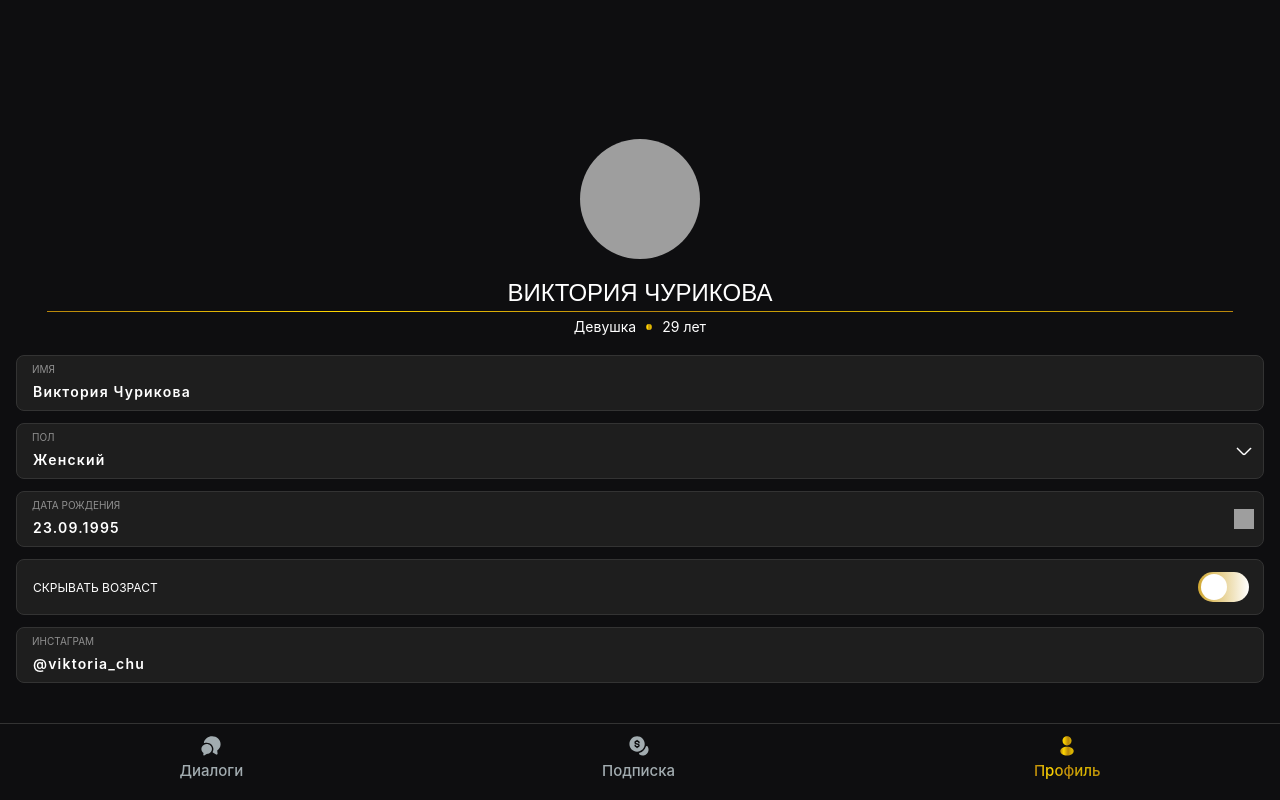
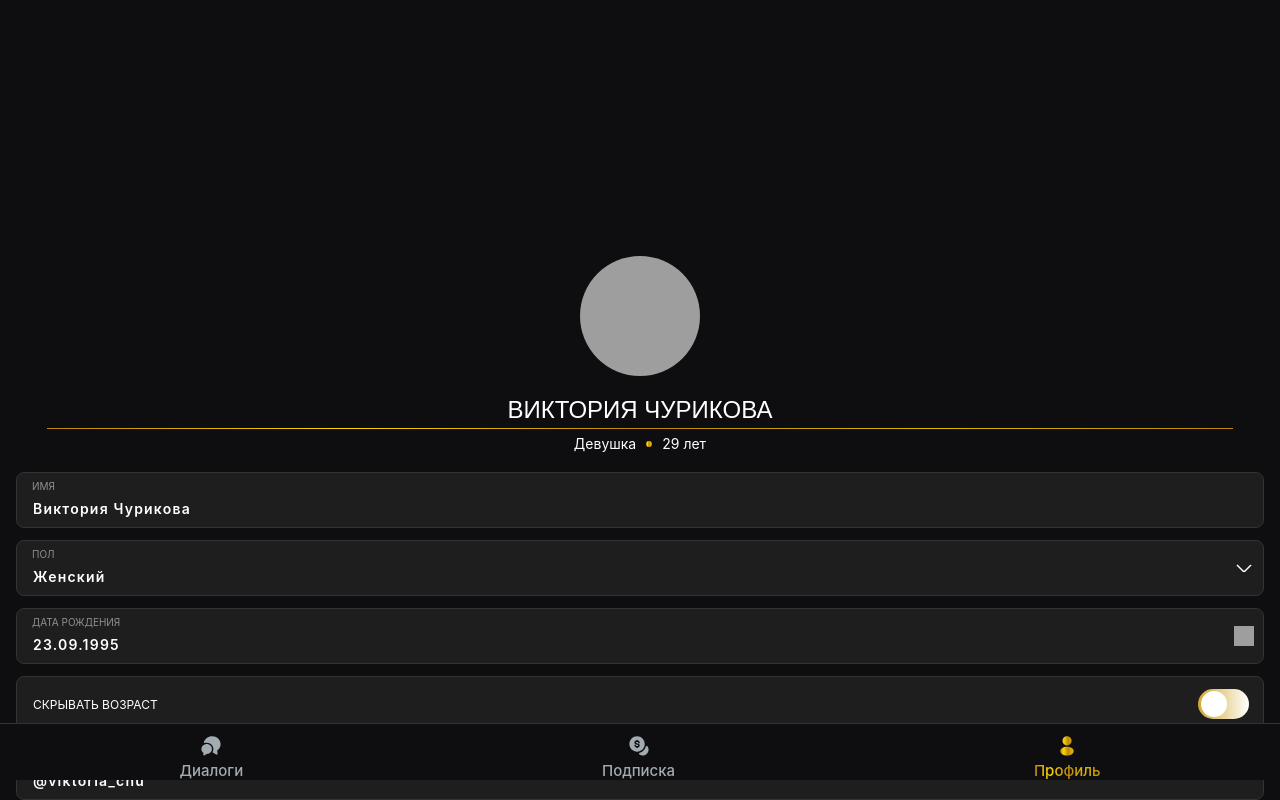
Before and after one commit to CeYn97/Dating-miniApp-tg, a React (Vite) app: page /profile in a window 1280 px wide. Built offline with nearby package versions, Linux system fonts and the light colour scheme; grey boxes are pictures that could not be loaded; a web font is replaced by a local one.

Commit message:
addDynamicScroll

```diff
--- a/src/pages/Profile.tsx
+++ b/src/pages/Profile.tsx
@@ -1,18 +1,138 @@
-import React, { useState } from "react";
+// import React, { useEffect, useState } from "react";
+// import "../styles/Profile.css";
+// import "../styles/reset.css";
+// import profileAvatar from "../assets/ProfileAvatar.svg";
+// import arrow from "../assets/arrow.png";
+// import calendar from "../assets/calendar.svg";
+// const ProfilePage: React.FC = () => {
+
+//   const [hideAge, setHideAge] = useState(false);
+
+//   const toggleHideAge = () => {
+//     setHideAge(!hideAge);
+//   };
+
+//   return (
+//     <div className="container-profile">
+//       <div className="profileWrapper">
+//         <header className="profile-header">
+//           <div className="avatar-container">
+//             <img src={profileAvatar} alt="Avatar" className="profile-avatar" />
+//           </div>
+//           <h1 className="profile-name">Виктория Чурикова</h1>
+//           <p className="profile-info">
+//             Девушка <span className="dot"></span>
+//             {""}
+//             {hideAge ? "Возраст скрыт" : "29 лет"}
+//           </p>
+//         </header>
+
+//         <main className="profile-details">
+//           <div className="input-group">
+//             <input
+//               type="text"
+//               id="name"
+//               className="floating-input"
+//               defaultValue="Виктория Чурикова"
+//             />
+//             <label htmlFor="name" className="floating-label">
+//               ИМЯ
+//             </label>
+//           </div>
+
+//           <div className="input-group">
+//             <div className="input-wrapper">
+//               <input
+//                 type="text"
+//                 id="gender"
+//                 className="floating-input"
+//                 defaultValue="Женский"
+//               />
+//               <img src={arrow} alt="arrow" className="input-icon" />
+//               <label htmlFor="gender" className="floating-label">
+//                 ПОЛ
+//               </label>
+//             </div>
+//           </div>
+//           <div className="input-group">
+//             <div className="input-wrapper">
+//               <input
+//                 type="text"
+//                 id="birthdate"
+//                 className="floating-input"
+//                 defaultValue="23.09.1995"
+//               />
+//               <img src={calendar} alt="calendar" className="input-icon" />
+//               <label htmlFor="birthdate" className="floating-label">
+//                 ДАТА РОЖДЕНИЯ
+//               </label>
+//             </div>
+//           </div>
+//           <div className="input-group">
+//             <div className="toggle-container">
+//               <span className="toggle-label">СКРЫВАТЬ ВОЗРАСТ</span>
+//               <div className="toggle-switch">
+//                 <input
+//                   type="checkbox"
+//                   id="hide-age-toggle"
+//                   checked={hideAge}
+//                   onChange={toggleHideAge}
+//                 />
+//                 <label htmlFor="hide-age-toggle" className="slider"></label>
+//               </div>
+//             </div>
+//           </div>
+
+//           <div className="last-input">
+//             <input
+//               type="text"
+//               id="instagram"
+//               className="floating-input"
+//               defaultValue="@viktoria_chu"
+//             />
+//             <label htmlFor="instagram" className="floating-label">
+//               ИНСТАГРАМ
+//             </label>
+//           </div>
+//         </main>
+//       </div>
+//     </div>
+//   );
+// };
+
+// export default ProfilePage;
+
+import React, { useEffect, useState } from "react";
 import "../styles/Profile.css";
 import "../styles/reset.css";
-import profileAvatar from "../assets/ProfileAvatar.svg"
+import profileAvatar from "../assets/ProfileAvatar.svg";
 import arrow from "../assets/arrow.png";
 import calendar from "../assets/calendar.svg";
+
 const ProfilePage: React.FC = () => {
+  const [viewportHeight, setViewportHeight] = useState(window.innerHeight);
   const [hideAge, setHideAge] = useState(false);
 
-  const toggleHideAge = () => {
-    setHideAge(!hideAge);
-  };
+  const toggleHideAge = () => setHideAge(!hideAge);
+
+  useEffect(() => {
+    const updateViewportHeight = () => {
+      // Учитываем высоту окна для предотвращения появления отступов
+      setViewportHeight(window.innerHeight);
+    };
+
+    window.addEventListener("resize", updateViewportHeight);
+
+    return () => {
+      window.removeEventListener("resize", updateViewportHeight);
+    };
+  }, []);
 
   return (
-    <div className="container-profile">
+    <div
+      className="container-profile"
+      style={{ height: `${viewportHeight}px` }}
+    >
       <div className="profileWrapper">
         <header className="profile-header">
           <div className="avatar-container">
@@ -20,11 +140,10 @@ const ProfilePage: React.FC = () => {
           </div>
           <h1 className="profile-name">Виктория Чурикова</h1>
           <p className="profile-info">
-            Девушка <span className="dot"></span>{""}
+            Девушка <span className="dot"></span>
             {hideAge ? "Возраст скрыт" : "29 лет"}
           </p>
         </header>
-
         <main className="profile-details">
           <div className="input-group">
             <input
@@ -37,7 +156,6 @@ const ProfilePage: React.FC = () => {
               ИМЯ
             </label>
           </div>
-
           <div className="input-group">
             <div className="input-wrapper">
               <input
@@ -80,7 +198,6 @@ const ProfilePage: React.FC = () => {
               </div>
             </div>
           </div>
-
           <div className="last-input">
             <input
               type="text"
--- a/src/styles/Subscribe.css
+++ b/src/styles/Subscribe.css
@@ -12,6 +12,19 @@
   font-style: normal;
 }
 
+.container-profile {
+  display: flex;
+  flex-direction: column;
+  justify-content: space-between;
+  height: 100vh;
+  overflow: hidden;
+}
+
+.profileWrapper {
+  margin-top: auto;
+  margin-bottom: calc(env(safe-area-inset-bottom, 0px));
+}
+
 .subscription-page {
   display: flex;
   flex-direction: column;
@@ -20,7 +33,6 @@
   min-height: 100vh;
   box-sizing: border-box;
   background-color: #0e0e10;
-  overflow-y: scroll;
 }
 
 .subscription-header {
```
